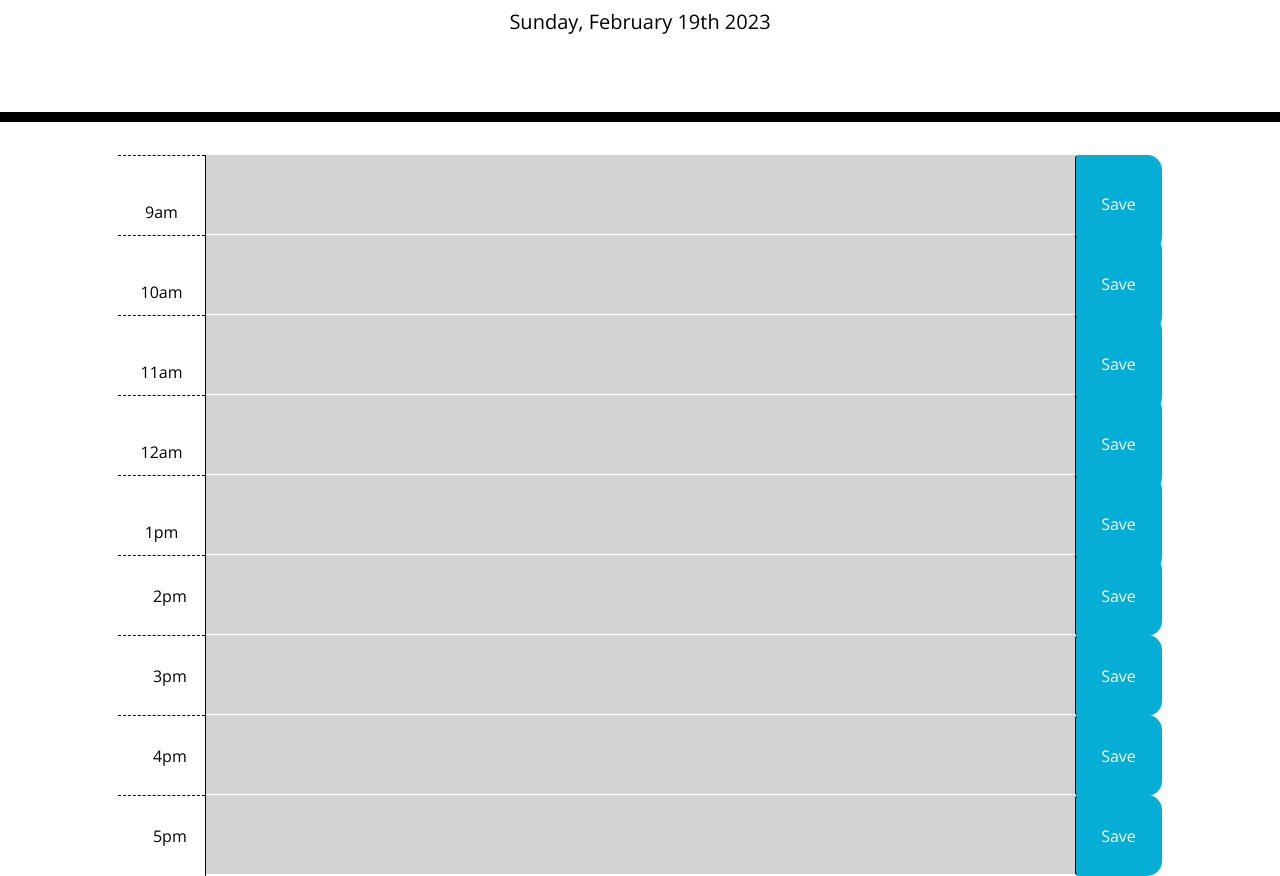
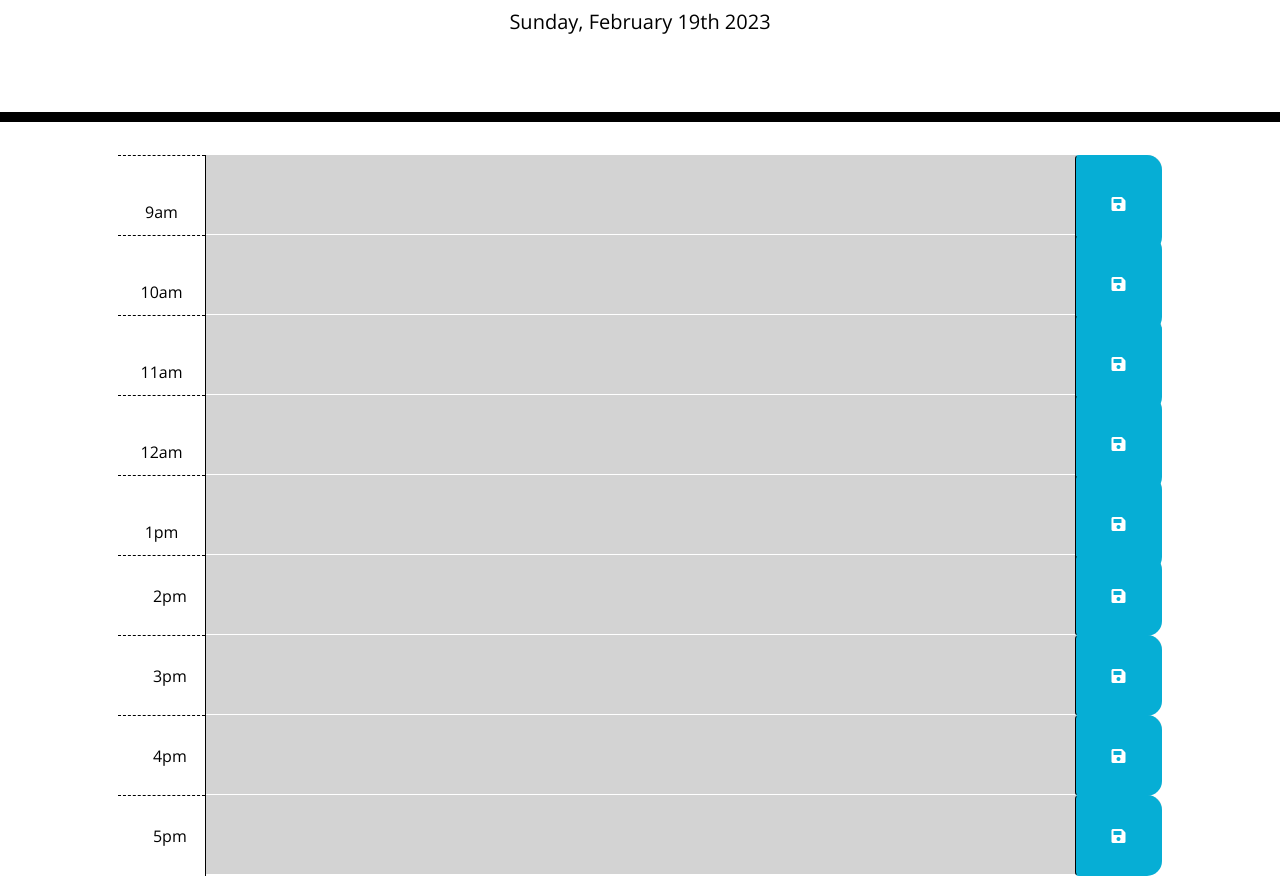
Before and after one commit to Ugopreneur/personal-daily-planner, a plain HTML site: page index.html in a window 1280 px wide. Shown: the part 182-1058 px from the top of the page. Drawn offline with nearby package versions, Linux system fonts and the light colour scheme.

Commit message:
now displays a floppy disk icon on each save button

```diff
--- a/index.html
+++ b/index.html
@@ -36,63 +36,63 @@
               9am
             </div>
             <textarea class="col-8 col-md-10 description" rows="3"></textarea>
-            <button class="btn saveBtn col-2 col-md-1">Save</button>
+            <button class="btn saveBtn col-2 col-md-1"><i class="fa fa-save"></i></button>
         </div>
         <div id="hour-10" class="row time-block">
           <div class="col-2 col-md-1 hour text-center py-3">
             10am
           </div>
           <textarea class="col-8 col-md-10 description" rows="3"></textarea>
-          <button class="btn saveBtn col-2 col-md-1">Save</button>
+          <button class="btn saveBtn col-2 col-md-1"><i class="fa fa-save"></i></button>
       </div>
       <div id="hour-11" class="row time-block">
         <div class="col-2 col-md-1 hour text-center py-3">
           11am
         </div>
         <textarea class="col-8 col-md-10 description" rows="3"></textarea>
-        <button class="btn saveBtn col-2 col-md-1">Save</button>
+        <button class="btn saveBtn col-2 col-md-1"><i class="fa fa-save"></i></button>
     </div>
     <div id="hour-12" class="row time-block">
       <div class="col-2 col-md-1 hour text-center py-3">
         12am
       </div>
       <textarea class="col-8 col-md-10 description" rows="3"></textarea>
-      <button class="btn saveBtn col-2 col-md-1">Save</button>
+      <button class="btn saveBtn col-2 col-md-1"><i class="fa fa-save"></i></button>
   </div>
   <div id="hour-13" class="row time-block">
     <div class="col-2 col-md-1 hour text-center py-3">
       1pm
     </div>
     <textarea class="col-8 col-md-10 description" rows="3"></textarea>
-    <button class="btn saveBtn col-2 col-md-1">Save</button>
+    <button class="btn saveBtn col-2 col-md-1"><i class="fa fa-save"></i></button>
 </div>
 <div id="hour-14" class="row time-block">
   <div class="col-2 col-md-1 hour text-center py-3">
     2pm
   </div>
   <textarea class="col-8 col-md-10 description" rows="3"></textarea>
-  <button class="btn saveBtn col-2 col-md-1">Save</button>
+  <button class="btn saveBtn col-2 col-md-1"><i class="fa fa-save"></i></button>
 </div>
 <div id="hour-15" class="row time-block">
   <div class="col-2 col-md-1 hour text-center py-3">
     3pm
   </div>
   <textarea class="col-8 col-md-10 description" rows="3"></textarea>
-  <button class="btn saveBtn col-2 col-md-1">Save</button>
+  <button class="btn saveBtn col-2 col-md-1"><i class="fa fa-save"></i></button>
 </div>
 <div id="hour-16" class="row time-block">
   <div class="col-2 col-md-1 hour text-center py-3">
     4pm
   </div>
   <textarea class="col-8 col-md-10 description" rows="3"></textarea>
-  <button class="btn saveBtn col-2 col-md-1">Save</button>
+  <button class="btn saveBtn col-2 col-md-1"><i class="fa fa-save"></i></button>
 </div>
 <div id="hour-17" class="row time-block">
   <div class="col-2 col-md-1 hour text-center py-3">
     5pm
   </div>
   <textarea class="col-8 col-md-10 description" rows="3"></textarea>
-  <button class="btn saveBtn col-2 col-md-1">Save</button>
+  <button class="btn saveBtn col-2 col-md-1"><i class="fa fa-save"></i></button>
 </div>
       </div>
     </div>
```
